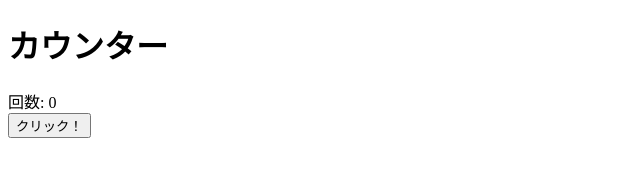
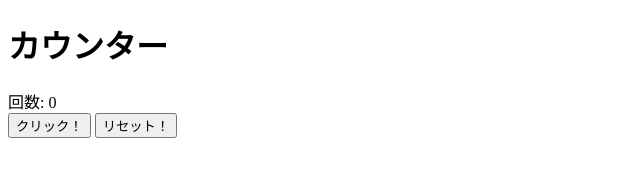
Before and after one commit to EVEcellsviel/introduction, a plain HTML site: page works/counter.html in a window 1280 px wide. Shown: the whole page, without its empty margins (0-640 px from the left). Drawn offline with Linux system fonts and the light colour scheme.

Commit message:
リセットの実装

```diff
--- a/works/counter.html
+++ b/works/counter.html
@@ -9,5 +9,6 @@
   <h1>カウンター</h1>
   <div id="count">回数: 0</div>
   <button onclick="countUp()">クリック！</button>
+  <button onclick='reset()'>リセット！</button>
 </body>
 </html>
--- a/works/counter.js
+++ b/works/counter.js
@@ -4,3 +4,9 @@ const countUp = () => {
   const countElement = document.querySelector('#count')
   countElement.innerText = '回数: ' + count
 }
+
+const reset = () => {
+    count = 0
+    const countElement = document.querySelector('#count')
+    countElement.innerText = '回数: ' + count
+}
```
